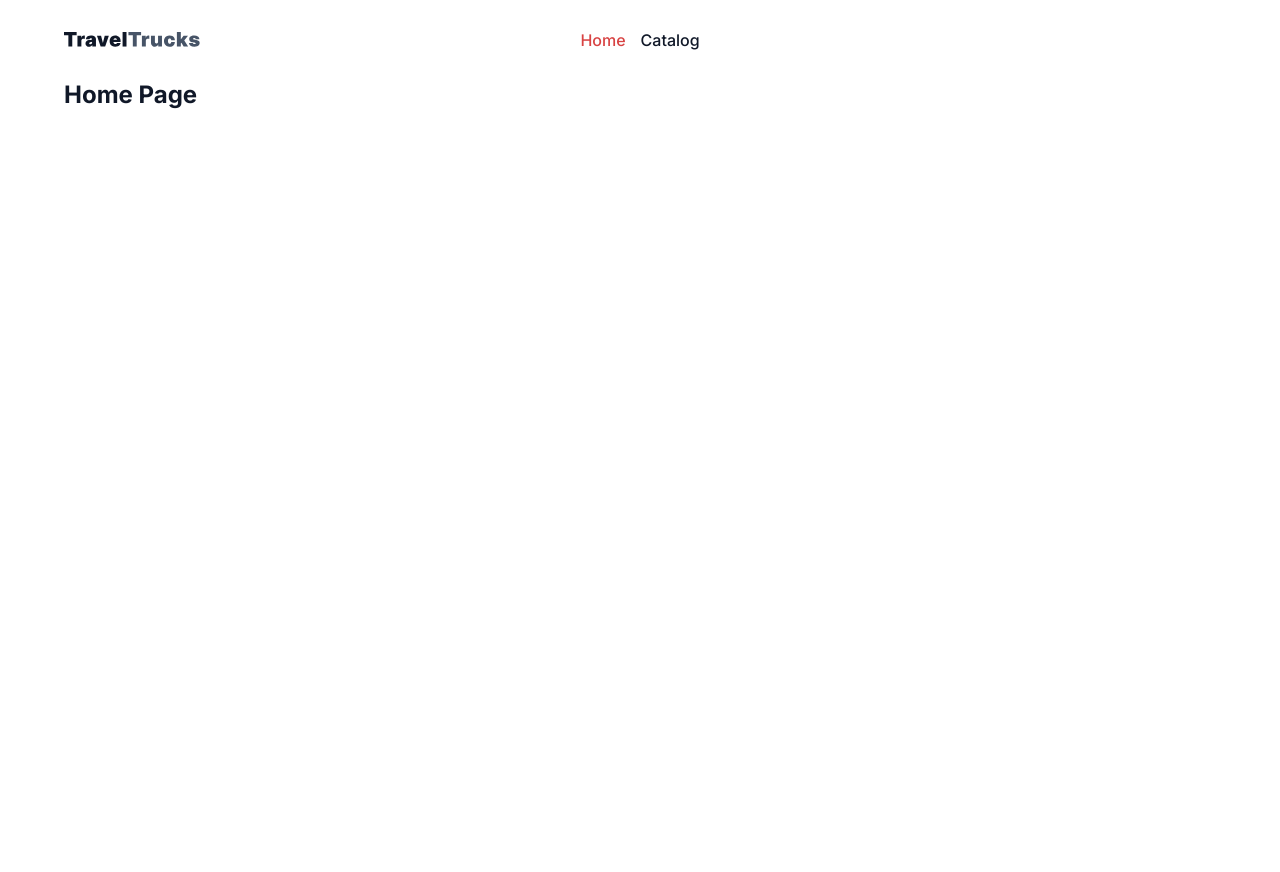
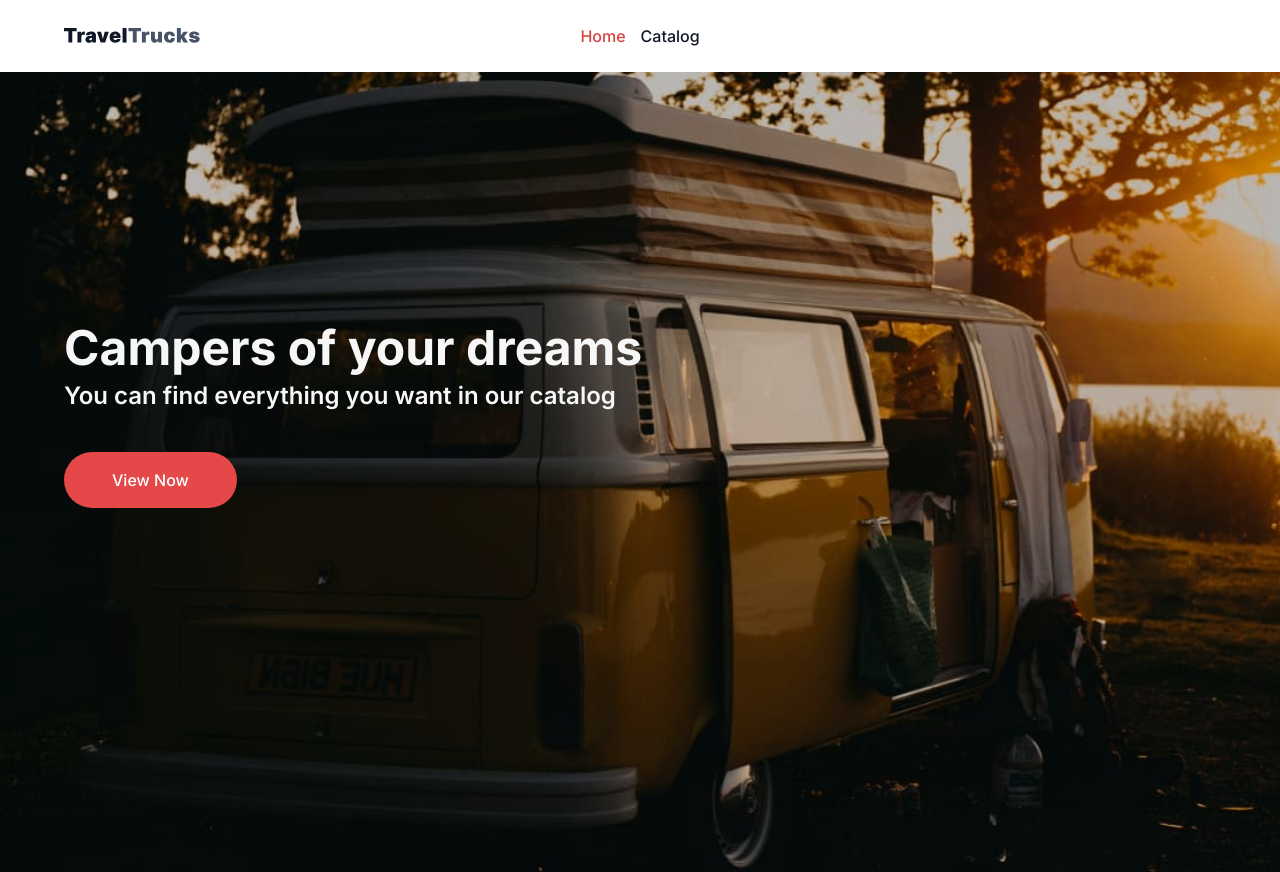
Before and after one commit to LytovchenkoOlenka/traveltrucks-webapp-frontend, a React (Vite) app: page / in a window 1280 px wide. Before the commit the page ends 800 px from the top, so only its background shows below. Built offline with nearby package versions, Linux system fonts and the light colour scheme.

Commit message:
styled_HomePage

```diff
--- a/src/components/Header/Header.module.css
+++ b/src/components/Header/Header.module.css
@@ -1,5 +1,6 @@
 .container {
-  padding: 28px 0;
+  padding: 24px 0;
+  margin: 0 64px;
   display: flex;
   align-items: center;
   justify-content: center;
--- a/src/components/Layout/Layout.module.css
+++ b/src/components/Layout/Layout.module.css
@@ -1,4 +1,7 @@
 .container {
-  margin-left: 64px;
-  margin-right: 64px;
+  max-width: 1440px;
+  margin: 0 auto;
+  /* padding-left: 64px;
+  padding-right: 64px; */
+  /* position: relative; */
 }
--- a/src/pages/HomePage/HomePage.jsx
+++ b/src/pages/HomePage/HomePage.jsx
@@ -1,10 +1,19 @@
+import { NavLink } from "react-router-dom";
 import css from "./HomePage.module.css";
 
 export default function HomePage() {
   return (
     <>
-      <div className={css.generalContainer}>
-        <h2>Home Page</h2>
+      <div className={css.container}>
+        <div className={css.contentContainer}>
+          <h1 className={css.title}>Campers of your dreams</h1>
+          <p className={css.description}>
+            You can find everything you want in our catalog
+          </p>
+          <NavLink className={css.button} to={"/catalog"}>
+            View Now
+          </NavLink>
+        </div>
       </div>
     </>
   );
--- a/src/pages/HomePage/HomePage.module.css
+++ b/src/pages/HomePage/HomePage.module.css
@@ -0,0 +1,54 @@
+.container {
+  padding: 260px 64px;
+  /* position: relative; */
+}
+
+.container::before {
+  content: "";
+  position: absolute;
+  left: 0;
+  top: 72px;
+  width: 100%;
+  height: 100%;
+  background-image: linear-gradient(rgba(0, 0, 0, 0.2), rgba(0, 0, 0, 0.2)),
+    url(/public/home-bg.jpg); /* Cкачала картинку без затемнення, затемнення додала градієнтом, щоб можна було модифікувати інтенсивність затемнення */
+  background-repeat: no-repeat;
+  background-size: cover;
+  z-index: -999999;
+}
+
+.contentContainer {
+  display: flex;
+  flex-direction: column;
+  color: var(--inputs);
+  font-weight: 600;
+}
+
+.title {
+  font-size: 48px;
+  line-height: 0.67;
+  margin-bottom: 16px;
+}
+
+.description {
+  font-size: 24px;
+  line-height: 1.33;
+  margin-bottom: 40px;
+}
+
+.button {
+  display: inline-block;
+  border-radius: 200px;
+  padding: 16px 48px;
+  width: fit-content;
+  font-weight: 500;
+  font-size: 16px;
+  line-height: 1.5;
+  color: var(--white);
+  background-color: var(--button);
+  transition: background-color 800ms cubic-bezier(0.075, 0.82, 0.165, 1);
+}
+
+.button:hover {
+  background-color: var(--button-hover);
+}
```
Also changed, not shown: public/home-bg.jpg (added).
